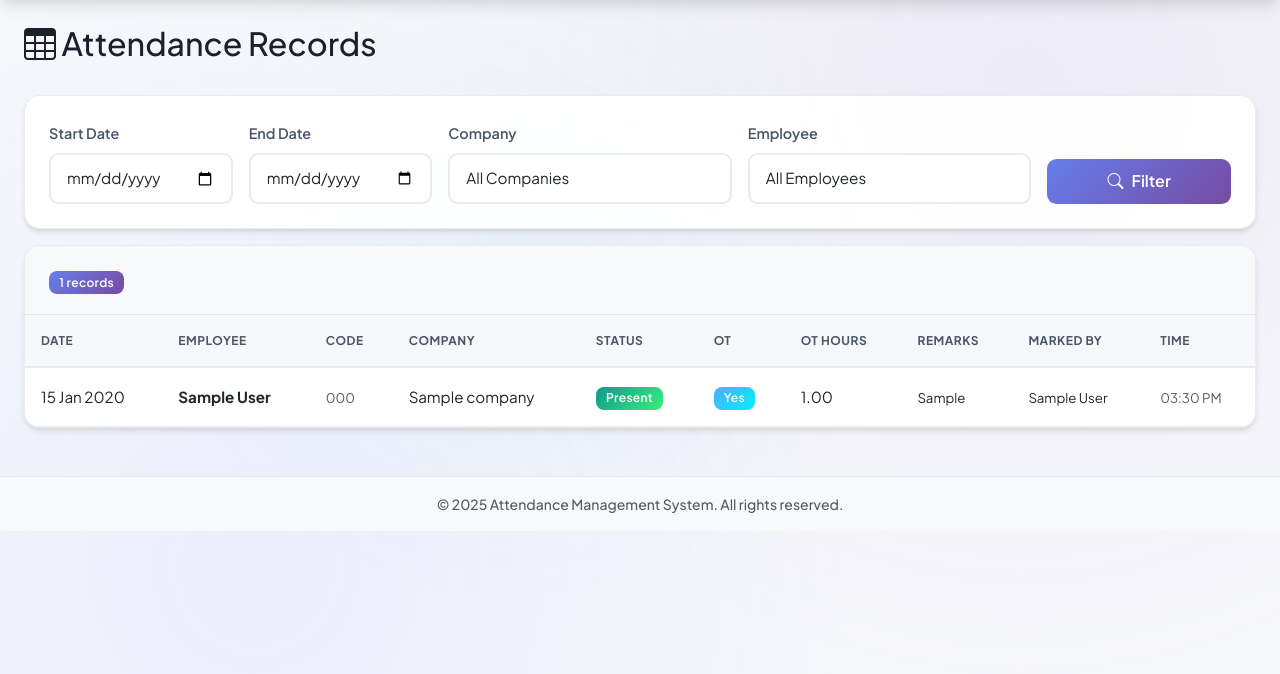
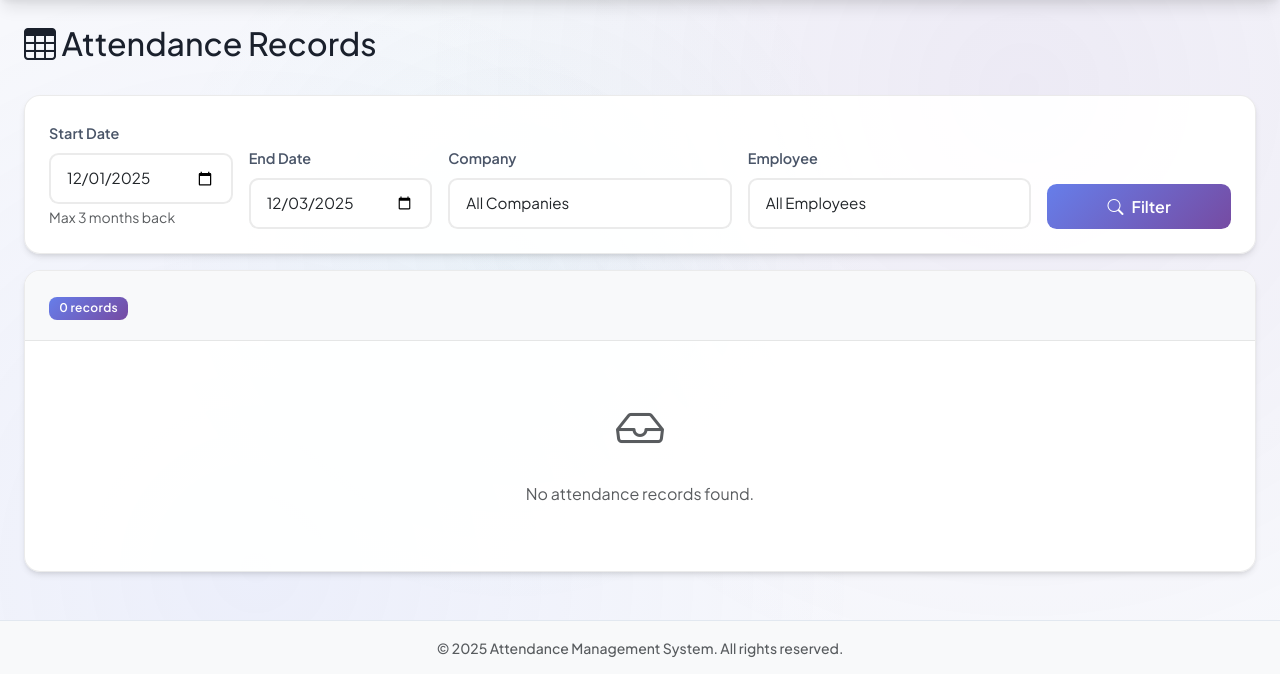
Before and after one commit to Dhyaarth0105/mlworkers, a Django app: page /attendance/list/ in a window 1280 px wide. Shown: the part 72-746 px from the top of the page. Run offline with Django 4.2, Linux system fonts and the light colour scheme; a user stored in the database is signed in; tables that the repository leaves empty hold one stand-in row (values such as "Sample post").

Commit message:
Add 3-month date restriction to all date filters (reports, attendance list, employee summary)

```diff
--- a/attendance/templates/attendance/attendance_list.html
+++ b/attendance/templates/attendance/attendance_list.html
@@ -16,11 +16,12 @@
             <form method="get" class="row g-3 align-items-end">
                 <div class="col-md-2">
                     <label class="form-label">Start Date</label>
-                    <input type="date" name="start_date" class="form-control" value="{{ start_date }}">
+                    <input type="date" name="start_date" class="form-control" value="{{ start_date }}" min="{{ min_allowed_date }}">
+                    <small class="text-muted">Max 3 months back</small>
                 </div>
                 <div class="col-md-2">
                     <label class="form-label">End Date</label>
-                    <input type="date" name="end_date" class="form-control" value="{{ end_date }}">
+                    <input type="date" name="end_date" class="form-control" value="{{ end_date }}" min="{{ min_allowed_date }}">
                 </div>
                 <div class="col-md-3">
                     <label class="form-label">Company</label>
--- a/attendance/templates/attendance/employee_wise_report.html
+++ b/attendance/templates/attendance/employee_wise_report.html
@@ -21,11 +21,12 @@
             <form method="get" class="row g-3 align-items-end">
                 <div class="col-md-3">
                     <label class="form-label">From Date</label>
-                    <input type="date" name="from_date" class="form-control" value="{{ from_date }}">
+                    <input type="date" name="from_date" class="form-control" value="{{ from_date }}" min="{{ min_allowed_date }}">
+                    <small class="text-muted">Max 3 months back</small>
                 </div>
                 <div class="col-md-3">
                     <label class="form-label">To Date</label>
-                    <input type="date" name="to_date" class="form-control" value="{{ to_date }}">
+                    <input type="date" name="to_date" class="form-control" value="{{ to_date }}" min="{{ min_allowed_date }}">
                 </div>
                 <div class="col-md-4">
                     <label class="form-label">Company</label>
--- a/attendance/templates/attendance/reports.html
+++ b/attendance/templates/attendance/reports.html
@@ -24,11 +24,12 @@
             <form method="get" class="row g-3 align-items-end">
                 <div class="col-md-2">
                     <label class="form-label">From Date</label>
-                    <input type="date" name="from_date" class="form-control" value="{{ from_date }}">
+                    <input type="date" name="from_date" class="form-control" value="{{ from_date }}" min="{{ min_allowed_date }}">
+                    <small class="text-muted">Max 3 months back</small>
                 </div>
                 <div class="col-md-2">
                     <label class="form-label">To Date</label>
-                    <input type="date" name="to_date" class="form-control" value="{{ to_date }}">
+                    <input type="date" name="to_date" class="form-control" value="{{ to_date }}" min="{{ min_allowed_date }}">
                 </div>
                 <div class="col-md-3">
                     <label class="form-label">Company</label>
--- a/attendance/views.py
+++ b/attendance/views.py
@@ -5,6 +5,7 @@ from django.db.models import Q, Count, Sum, F, DecimalField
 from django.db.models.functions import Coalesce
 from django.http import JsonResponse, HttpResponse
 from datetime import date, datetime, timedelta
+from dateutil.relativedelta import relativedelta
 from decimal import Decimal
 from accounts.decorators import admin_required
 from .models import Attendance
@@ -12,6 +13,41 @@ from .forms import AttendanceForm, BulkAttendanceForm, AttendanceReportFilterFor
 from employees.models import Employee
 from companies.models import Company
 import csv
+
+
+def get_min_allowed_date():
+    """Get minimum allowed date (3 months ago from today)"""
+    return date.today() - relativedelta(months=3)
+
+
+def validate_date_range(from_date_str, to_date_str):
+    """Validate and enforce 3-month date restriction"""
+    min_date = get_min_allowed_date()
+    today = date.today()
+
+    # Parse and validate from_date
+    if from_date_str:
+        try:
+            from_date = datetime.strptime(from_date_str, '%Y-%m-%d').date()
+            if from_date < min_date:
+                from_date = min_date
+        except:
+            from_date = min_date
+    else:
+        from_date = today.replace(day=1)
+
+    # Parse and validate to_date
+    if to_date_str:
+        try:
+            to_date = datetime.strptime(to_date_str, '%Y-%m-%d').date()
+            if to_date > today:
+                to_date = today
+        except:
+            to_date = today
+    else:
+        to_date = today
+
+    return from_date.strftime('%Y-%m-%d'), to_date.strftime('%Y-%m-%d')
 
 
 @login_required
@@ -169,17 +205,24 @@ def bulk_mark_attendance(request):
 @login_required
 def attendance_list(request):
     """List attendance records with filters"""
-    # Get filter parameters
-    start_date = request.GET.get('start_date', '')
-    end_date = request.GET.get('end_date', '')
+    # Get filter parameters and enforce 3-month restriction
+    start_date_raw = request.GET.get('start_date', '')
+    end_date_raw = request.GET.get('end_date', '')
+    start_date, end_date = validate_date_range(start_date_raw, end_date_raw)
+
     employee_id = request.GET.get('employee', '')
     status = request.GET.get('status', '')
     company_id = request.GET.get('company', '')
 
-    # Base queryset
+    # Get min allowed date for template
+    min_allowed_date = get_min_allowed_date().strftime('%Y-%m-%d')
+
+    # Base queryset - always filter by 3-month range
     attendance_records = Attendance.objects.select_related(
         'employee', 'employee__company', 'marked_by'
-    ).all()
+    ).filter(
+        date__gte=min_allowed_date
+    )
 
     # Filter by supervisor access
     if request.user.is_supervisor():
@@ -215,6 +258,7 @@ def attendance_list(request):
         'companies': companies,
         'start_date': start_date,
         'end_date': end_date,
+        'min_allowed_date': min_allowed_date,
         'selected_employee': employee_id,
         'selected_status': status,
         'selected_company': company_id,
@@ -226,17 +270,16 @@ def attendance_list(request):
 @admin_required
 def reports(request):
     """Generate attendance reports with salary calculations - Admin only"""
-    # Get filter parameters
-    from_date = request.GET.get('from_date', '')
-    to_date = request.GET.get('to_date', '')
+    # Get filter parameters and enforce 3-month restriction
+    from_date_raw = request.GET.get('from_date', '')
+    to_date_raw = request.GET.get('to_date', '')
+    from_date, to_date = validate_date_range(from_date_raw, to_date_raw)
+
     company_id = request.GET.get('company', '')
     employee_id = request.GET.get('employee', '')
 
-    # Set default date range (current month)
-    if not from_date:
-        from_date = date.today().replace(day=1).strftime('%Y-%m-%d')
-    if not to_date:
-        to_date = date.today().strftime('%Y-%m-%d')
+    # Get min allowed date for template
+    min_allowed_date = get_min_allowed_date().strftime('%Y-%m-%d')
 
     # Base queryset
     attendance_records = Attendance.objects.select_related(
@@ -296,6 +339,7 @@ def reports(request):
         'employees': employees,
         'from_date': from_date,
         'to_date': to_date,
+        'min_allowed_date': min_allowed_date,
         'selected_company': company_id,
         'selected_employee': employee_id,
     }
@@ -306,8 +350,11 @@ def reports(request):
 @admin_required
 def export_report_csv(request):
     """Export attendance report to CSV with salary details"""
-    from_date = request.GET.get('from_date', date.today().replace(day=1).strftime('%Y-%m-%d'))
-    to_date = request.GET.get('to_date', date.today().strftime('%Y-%m-%d'))
+    # Enforce 3-month restriction
+    from_date_raw = request.GET.get('from_date', '')
+    to_date_raw = request.GET.get('to_date', '')
+    from_date, to_date = validate_date_range(from_date_raw, to_date_raw)
+
     company_id = request.GET.get('company', '')
     employee_id = request.GET.get('employee', '')
 
@@ -375,9 +422,13 @@ def export_report_csv(request):
 @admin_required
 def employee_wise_report(request):
     """Employee-wise summary report"""
-    from_date = request.GET.get('from_date', date.today().replace(day=1).strftime('%Y-%m-%d'))
-    to_date = request.GET.get('to_date', date.today().strftime('%Y-%m-%d'))
+    # Enforce 3-month restriction
+    from_date_raw = request.GET.get('from_date', '')
+    to_date_raw = request.GET.get('to_date', '')
+    from_date, to_date = validate_date_range(from_date_raw, to_date_raw)
+
     company_id = request.GET.get('company', '')
+    min_allowed_date = get_min_allowed_date().strftime('%Y-%m-%d')
 
     # Get employees
     employees = Employee.objects.filter(is_active=True).select_related('company')
@@ -431,6 +482,7 @@ def employee_wise_report(request):
         'companies': companies,
         'from_date': from_date,
         'to_date': to_date,
+        'min_allowed_date': min_allowed_date,
         'selected_company': company_id,
     }
     return render(request, 'attendance/employee_wise_report.html', context)
--- a/requirements.txt
+++ b/requirements.txt
@@ -5,3 +5,4 @@ Pillow>=10.1.0
 django-crispy-forms==2.1
 crispy-bootstrap5==1.0.0
 reportlab==4.0.7
+python-dateutil==2.9.0.post0
```
